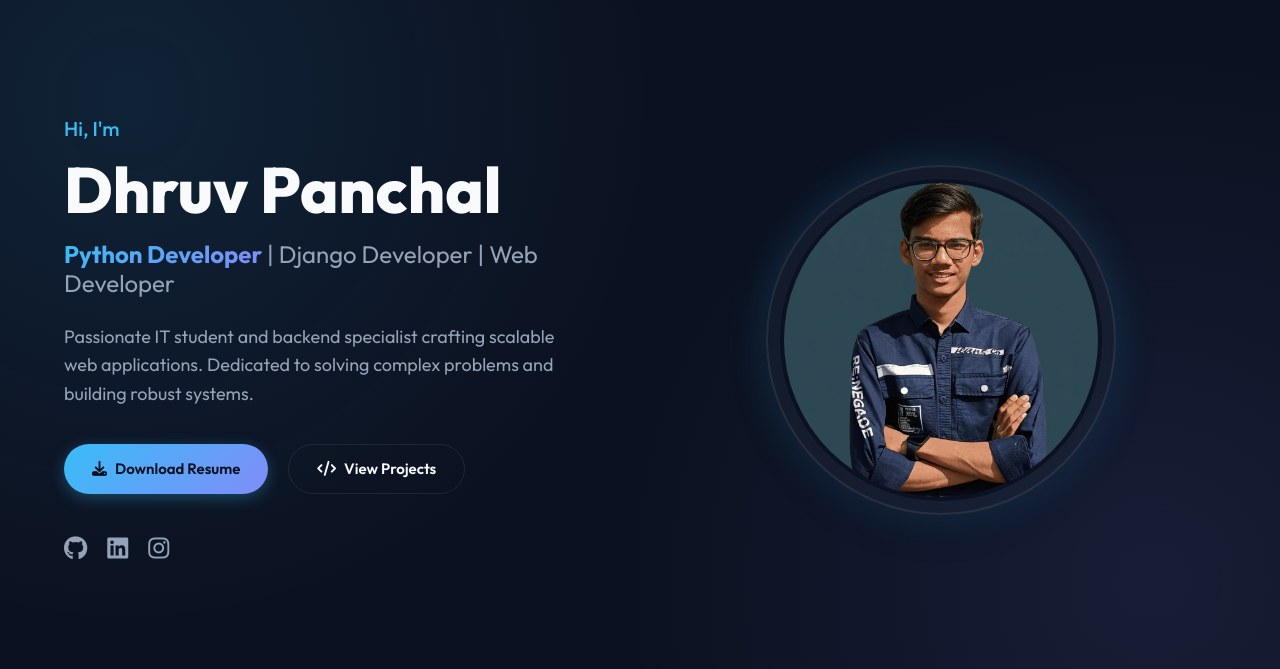
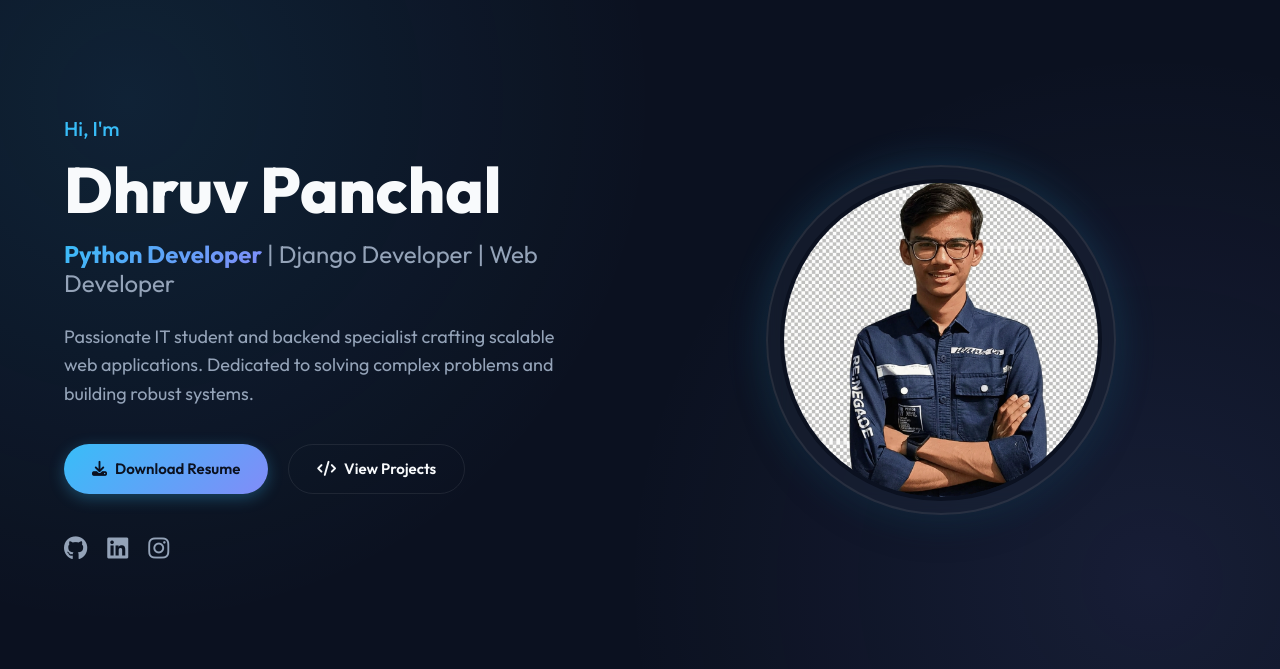
Before and after one commit to dhruvpanchal5110-cmyk/porfolio-website, a Django app: page / in a window 1280 px wide. Shown: the part 60-729 px from the top of the page. Run offline with Django 5.2, Linux system fonts and the light colour scheme.

Commit message:
Use transparent profile image

```diff
--- a/myapp/templates/home.html
+++ b/myapp/templates/home.html
@@ -65,7 +65,7 @@
 
                 <div class="hero-visual-area">
                     <div class="profile-glass-card">
-                        <img src="{% static 'images/pict_clean.png' %}" alt="Dhruv Panchal" class="hero-image">
+                        <img src="{% static 'images/pict_nobg.png' %}" alt="Dhruv Panchal" class="hero-image">
                     </div>
                 </div>
             </div>
```
Also changed, not shown: myapp/static/images/pict_nobg.png (added), 1 other file.
